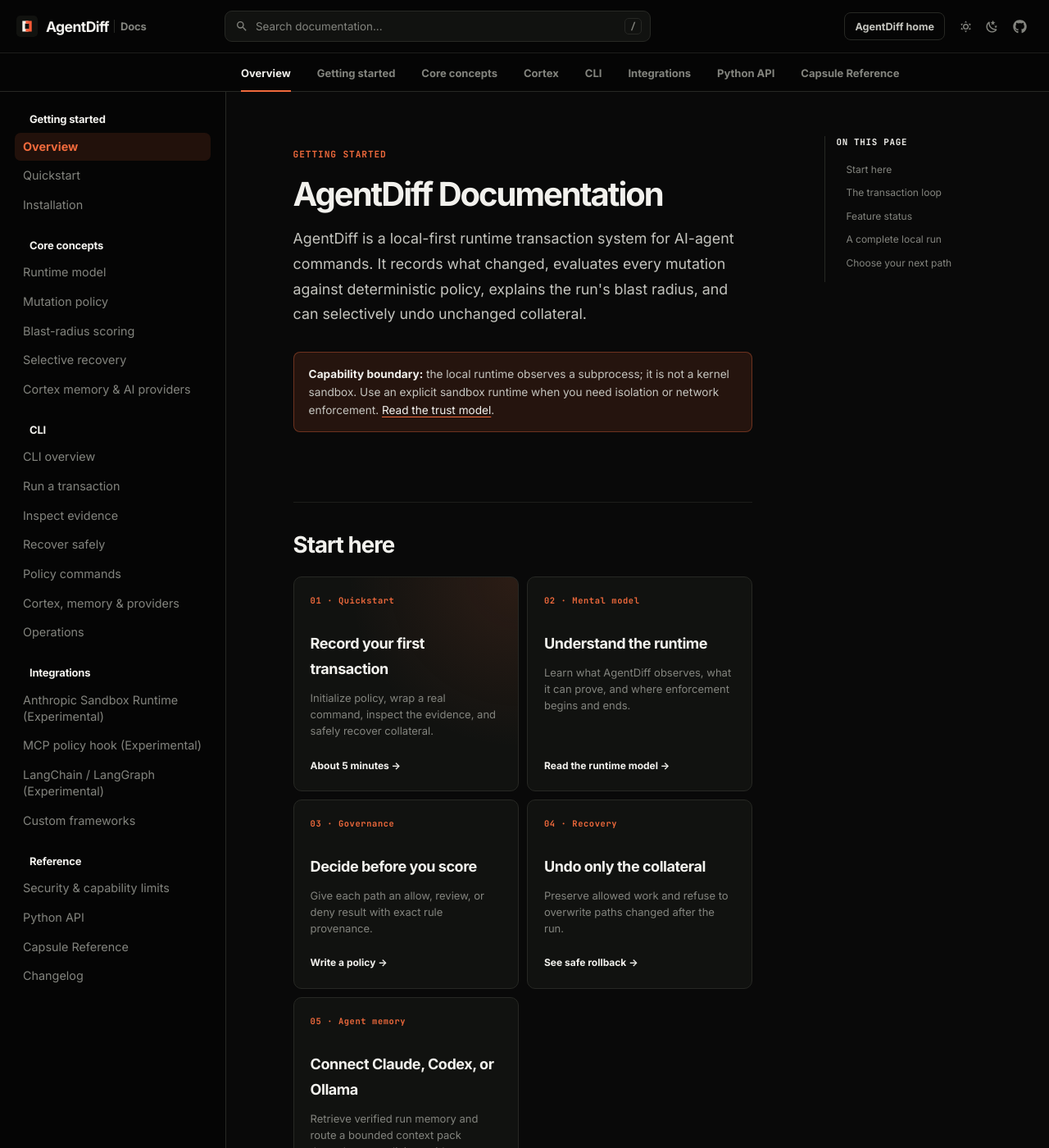
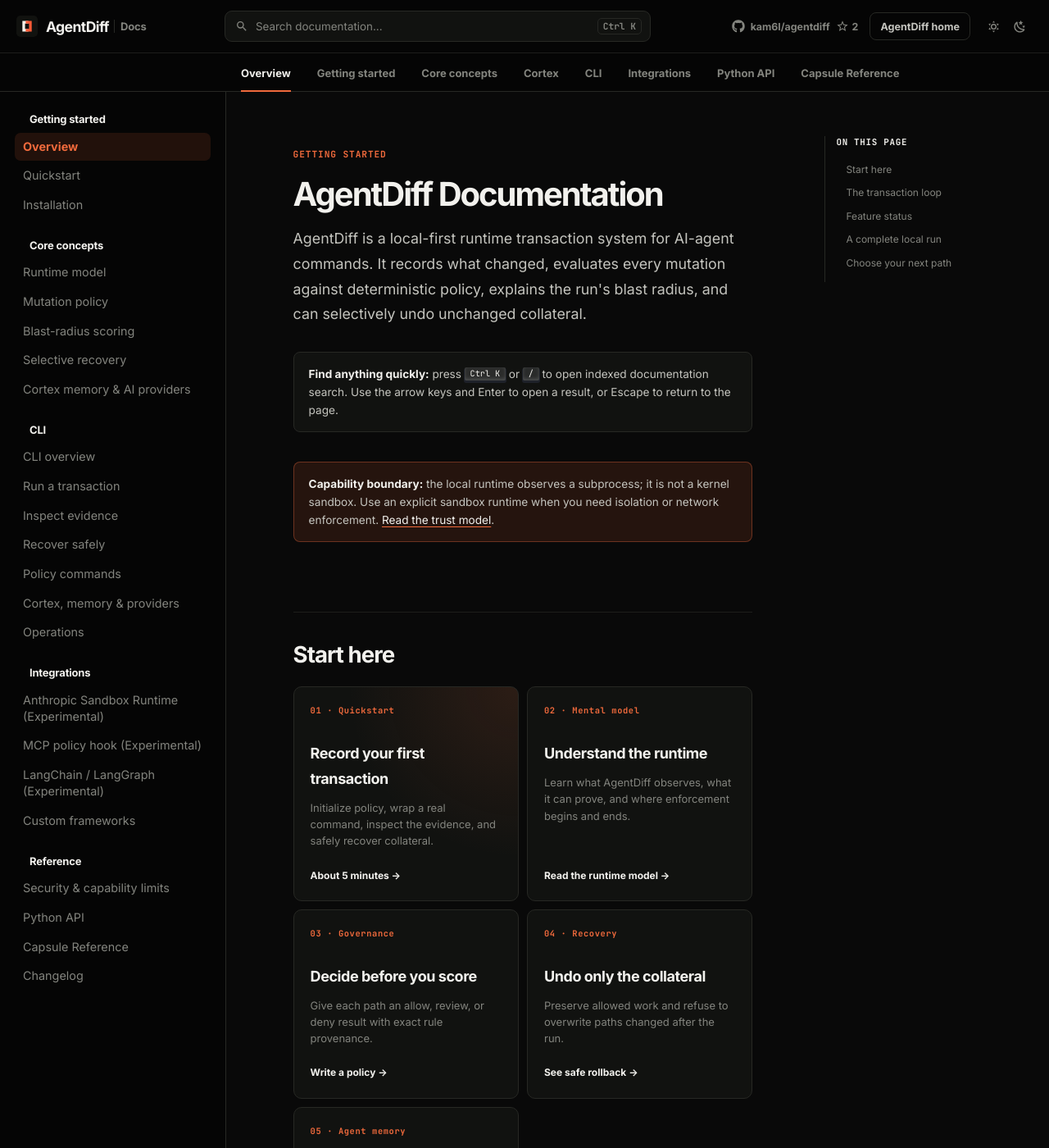
Before and after one commit to kam6l/agentdiff, an MkDocs documentation site: the page built from docs_src/docs/index.md, in a window 1280 px wide and 1400 px high. Shown: the whole window at 82% size. Built offline with MkDocs 1.6.1 and Material for MkDocs 9.7.7, drawn with Linux system fonts in a browser that asks for light colours.

Commit message:
Fix docs search and responsive header (#37)

```diff
--- a/docs_src/docs/index.md
+++ b/docs_src/docs/index.md
@@ -8,6 +8,10 @@
 # AgentDiff Documentation
 
 <div class="ad-doc-lede">AgentDiff is a local-first runtime transaction system for AI-agent commands. It records what changed, evaluates every mutation against deterministic policy, explains the run's blast radius, and can selectively undo unchanged collateral.</div>
+
+<div class="ad-doc-notice ad-doc-notice--neutral" markdown>
+<strong>Find anything quickly:</strong> press <kbd>Ctrl K</kbd> or <kbd>/</kbd> to open indexed documentation search. Use the arrow keys and Enter to open a result, or Escape to return to the page.
+</div>
 
 <div class="ad-doc-notice" markdown>
 <strong>Capability boundary:</strong> the local runtime observes a subprocess; it is not a kernel sandbox. Use an explicit sandbox runtime when you need isolation or network enforcement. [Read the trust model](trust.md).
--- a/docs_src/overrides/partials/header.html
+++ b/docs_src/overrides/partials/header.html
@@ -7,16 +7,27 @@
       <span class="ad-doc-brand__suffix">Docs</span>
     </a>
 
-    <label class="ad-doc-search-trigger" for="__search" aria-label="Search documentation" title="Search documentation">
+    <button class="ad-doc-search-trigger" type="button" data-ad-search-open aria-label="Search documentation" aria-haspopup="dialog" aria-controls="ad-doc-search" aria-expanded="false" title="Search documentation">
       <span class="ad-doc-search-trigger__icon md-icon" aria-hidden="true">
         {% set icon = config.theme.icon.search or "material/magnify" %}
         {% include ".icons/" ~ icon ~ ".svg" %}
       </span>
       <span>Search documentation...</span>
-      <kbd>/</kbd>
-    </label>
+      <kbd>Ctrl K</kbd>
+    </button>
 
     <div class="ad-doc-header__actions">
+      <a class="ad-doc-repo-link" href="{{ config.repo_url }}" target="_blank" rel="noopener noreferrer" data-github-repo="kam6l/agentdiff" aria-label="kam6l/agentdiff on GitHub, 2 stars" title="Open kam6l/agentdiff on GitHub">
+        <span class="ad-doc-repo-link__icon md-icon" aria-hidden="true">
+          {% include ".icons/fontawesome/brands/github.svg" %}
+        </span>
+        <span class="ad-doc-repo-link__name">{{ config.repo_name }}</span>
+        <span class="ad-doc-repo-link__stars" aria-hidden="true">
+          <span class="md-icon">{% include ".icons/material/star-outline.svg" %}</span>
+          <span data-github-stars>2</span>
+        </span>
+      </a>
+
       <a class="ad-doc-home-link" href="{{ config.extra.homepage | url }}">AgentDiff home</a>
 
       {% if config.theme.palette %}
@@ -28,9 +39,6 @@
         {% include "partials/javascripts/palette.html" %}
       {% endif %}
 
-      <a class="ad-doc-icon-button md-icon" href="{{ config.repo_url }}" target="_blank" rel="noopener noreferrer" aria-label="AgentDiff on GitHub" title="GitHub">
-        {% include ".icons/fontawesome/brands/github.svg" %}
-      </a>
     </div>
 
     {% if "material/search" in config.plugins %}
--- a/docs_src/stylesheets/docs.css
+++ b/docs_src/stylesheets/docs.css
@@ -55,6 +55,10 @@
 body:not(:has(.ad-home)) {
   background: var(--ad-doc-bg);
   color: var(--ad-doc-body);
+}
+
+body.ad-search-open {
+  overflow: hidden;
 }
 
 body:not(:has(.ad-home)) .md-container {
@@ -128,6 +132,7 @@
 }
 
 .ad-doc-search-trigger {
+  appearance: none;
   width: 100%;
   height: 38px;
   padding: 0 10px 0 12px;
@@ -138,7 +143,9 @@
   border-radius: 9px;
   background: var(--ad-doc-panel);
   color: var(--ad-doc-muted);
+  font-family: inherit;
   font-size: 0.67rem;
+  text-align: left;
   cursor: pointer;
   transition: border-color 120ms ease, background 120ms ease, color 120ms ease;
 }
@@ -179,7 +186,49 @@
   display: flex;
   align-items: center;
   justify-content: flex-end;
-  gap: 2px;
+  gap: 5px;
+}
+
+.ad-doc-repo-link {
+  min-height: 34px;
+  padding: 0 9px;
+  display: inline-flex;
+  align-items: center;
+  gap: 7px;
+  border-radius: 8px;
+  color: var(--ad-doc-muted) !important;
+  font-size: 0.62rem;
+  font-weight: 650;
+  text-decoration: none;
+  white-space: nowrap;
+}
+
+.ad-doc-repo-link:hover,
+.ad-doc-repo-link:focus-visible {
+  background: var(--ad-doc-panel-2);
+  color: var(--ad-doc-text) !important;
+}
+
+.ad-doc-repo-link__icon,
+.ad-doc-repo-link__stars .md-icon {
+  width: 16px;
+  height: 16px;
+  display: inline-grid;
+  flex: 0 0 16px;
+  place-items: center;
+}
+
+.ad-doc-repo-link__icon svg,
+.ad-doc-repo-link__stars svg {
+  width: 100%;
+  height: 100%;
+  fill: currentColor;
+}
+
+.ad-doc-repo-link__stars {
+  display: inline-flex;
+  align-items: center;
+  gap: 4px;
 }
 
 .ad-doc-home-link {
@@ -286,8 +335,10 @@
   inset: 0;
   width: 100vw;
   height: 100vh;
-  padding: 9vh 20px 20px;
-  display: block;
+  padding: 54px 20px 20px;
+  display: flex;
+  align-items: flex-start;
+  justify-content: center;
   visibility: hidden;
   opacity: 0;
   pointer-events: none;
@@ -312,21 +363,39 @@
 body:not(:has(.ad-home)) .md-search__inner {
   position: relative;
   top: auto;
-  width: min(680px, calc(100vw - 32px));
-  margin: 0 auto;
+  float: none !important;
+  width: min(640px, calc(100vw - 32px)) !important;
+  height: auto !important;
+  max-height: calc(100vh - 32px);
+  margin: 0;
+  padding: 0;
+  overflow: hidden;
+  border: 1px solid var(--ad-doc-line);
+  border-radius: 18px;
+  background: var(--ad-doc-panel);
+  box-shadow: 0 32px 90px rgba(0, 0, 0, 0.48), 0 0 0 6px rgba(255, 255, 255, 0.025);
   transform: none;
   z-index: 1;
 }
 
 body:not(:has(.ad-home)) .md-search__form {
+  box-sizing: border-box;
+  width: 100%;
   height: 58px;
-  border: 1px solid var(--ad-doc-line);
-  border-radius: 12px 12px 0 0;
-  background: var(--ad-doc-panel);
-  box-shadow: 0 28px 80px rgba(0, 0, 0, 0.42);
+  border: 0;
+  border-radius: 17px;
+  background-color: var(--ad-doc-panel) !important;
+  box-shadow: none;
+}
+
+body:not(:has(.ad-home)) .md-search__inner:has(.md-search__input:valid) .md-search__form {
+  border-bottom: 1px solid var(--ad-doc-line);
+  border-radius: 17px 17px 0 0;
 }
 
 body:not(:has(.ad-home)) .md-search__input {
+  box-sizing: border-box;
+  width: 100%;
   height: 58px;
   padding-left: 52px;
   color: var(--ad-doc-text);
@@ -338,21 +407,114 @@
 }
 
 body:not(:has(.ad-home)) .md-search__icon {
-  top: 15px;
+  top: 17px;
   color: var(--ad-doc-muted);
 }
 
 body:not(:has(.ad-home)) .md-search__output {
-  border: 1px solid var(--ad-doc-line);
-  border-top: 0;
-  border-radius: 0 0 12px 12px;
-  background: var(--ad-doc-panel);
-  box-shadow: 0 28px 80px rgba(0, 0, 0, 0.42);
+  position: relative !important;
+  top: auto !important;
+  width: 100%;
+  max-height: min(62vh, 520px);
+  border: 0;
+  border-radius: 0 0 17px 17px;
+  background-color: var(--ad-doc-panel) !important;
+  box-shadow: none;
+  opacity: 1;
+  transform: none !important;
+}
+
+body:not(:has(.ad-home)) .md-search__inner:not(:has(.md-search__input:valid)) .md-search__output {
+  display: none;
+}
+
+body:not(:has(.ad-home)) .md-search__scrollwrap {
+  max-height: min(62vh, 520px);
+  margin: 0;
+}
+
+body:not(:has(.ad-home)) .md-search-result__list {
+  margin: 0;
+  padding: 6px 0 10px;
 }
 
 body:not(:has(.ad-home)) .md-search-result__meta {
+  padding: 11px 18px;
   background: var(--ad-doc-panel-2);
   color: var(--ad-doc-muted);
+  font-size: 0.58rem;
+}
+
+body:not(:has(.ad-home)) .md-search-result__item {
+  margin: 0;
+  border-top: 1px solid var(--ad-doc-line-soft);
+}
+
+body:not(:has(.ad-home)) .md-search-result__link {
+  margin: 0;
+  padding: 13px 18px;
+}
+
+body:not(:has(.ad-home)) .md-search-result__link:hover,
+body:not(:has(.ad-home)) .md-search-result__link:focus {
+  background: var(--ad-doc-panel-2);
+}
+
+body:not(:has(.ad-home)) .md-search__suggest {
+  display: none !important;
+}
+
+body:not(:has(.ad-home)) .md-search-result__article {
+  padding: 0 !important;
+  color: var(--ad-doc-body);
+  font-size: 0.63rem;
+  line-height: 1.55;
+}
+
+body:not(:has(.ad-home)) .md-search-result__article:has(> .md-search-result__icon) {
+  padding-left: 30px !important;
+}
+
+body:not(:has(.ad-home)) .md-search-result__icon {
+  top: 1px !important;
+  left: 0 !important;
+  width: 18px;
+  height: 18px;
+  transform: none !important;
+}
+
+body:not(:has(.ad-home)) .md-search-result__article h1,
+body:not(:has(.ad-home)) .md-search-result__article h2,
+body:not(:has(.ad-home)) .md-search-result__article h3 {
+  margin: 0 0 4px !important;
+  padding: 0 !important;
+  color: var(--ad-doc-text);
+  font-size: 0.72rem !important;
+  font-weight: 680;
+  line-height: 1.35 !important;
+  letter-spacing: -0.02em;
+}
+
+body:not(:has(.ad-home)) .md-search-result__article h2::before {
+  display: none;
+}
+
+body:not(:has(.ad-home)) .md-search-result__article p {
+  margin: 3px 0 0 !important;
+  color: var(--ad-doc-muted);
+  font-size: 0.58rem;
+  line-height: 1.5;
+}
+
+body:not(:has(.ad-home)) .md-search-result__article mark {
+  background: transparent;
+  color: var(--ad-doc-accent);
+}
+
+body:not(:has(.ad-home)) .md-search-result__more summary {
+  padding: 8px 18px 10px;
+  color: var(--ad-doc-muted);
+  font-size: 0.55rem;
 }
 
 /* Fixed navigation rail */
@@ -467,9 +629,9 @@
 body:not(:has(.ad-home)) .md-main__inner {
   width: 100%;
   max-width: none;
-  min-height: 100vh;
+  min-height: calc(100vh - 112px);
   margin: 0;
-  padding: 54px clamp(28px, 4.5vw, 76px) 110px;
+  padding: 54px clamp(28px, 4.5vw, 76px) 42px;
   display: grid;
   grid-template-columns: minmax(0, 720px) 216px;
   grid-template-areas: "content toc";
@@ -1274,6 +1436,14 @@
 }
 
 @media (max-width: 640px) {
+  body:not(:has(.ad-home)) .ad-doc-header .md-search {
+    padding: 16px 12px;
+  }
+
+  body:not(:has(.ad-home)) .md-search__inner {
+    width: 100% !important;
+  }
+
   .ad-doc-header__inner {
     padding-right: 10px;
     padding-left: 12px;
@@ -1290,7 +1460,11 @@
   }
 
   body:not(:has(.ad-home)) .md-main__inner {
-    padding: 32px 20px 80px;
+    padding: 32px 20px 42px;
+  }
+
+  .ad-doc-repo-link__name {
+    display: none;
   }
 
   body:not(:has(.ad-home)) .md-typeset h1 {
@@ -1336,13 +1510,19 @@
 
 @media (max-width: 420px) {
   .ad-doc-brand__suffix,
-  .ad-doc-header__actions .ad-doc-icon-button:last-child {
+  .ad-doc-home-link {
     display: none;
   }
 
   .ad-doc-mobile-context {
     padding-right: 12px;
     padding-left: 12px;
+  }
+}
+
+@media (max-width: 350px) {
+  .ad-doc-repo-link__stars {
+    display: none;
   }
 }
 
--- a/mkdocs.yml
+++ b/mkdocs.yml
@@ -41,7 +41,6 @@
     - navigation.tracking
     - search.highlight
     - search.share
-    - search.suggest
     - content.code.annotate
     - content.code.copy
     - content.tabs.link
```
Also changed, not shown: CHANGELOG.md (+2 -0 lines), README.md (+4 -2 lines), docs_src/changelog.md (+2 -0 lines), docs_src/assets/images/agentdiff-docs.png, docs_src/assets/images/agentdiff-landing.png, 1 other file.
